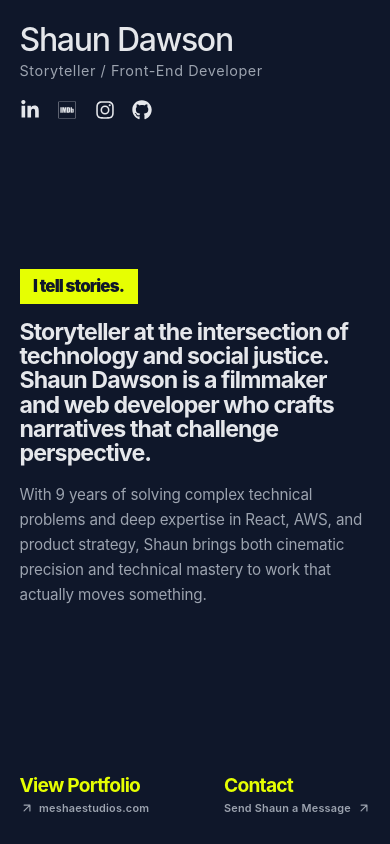
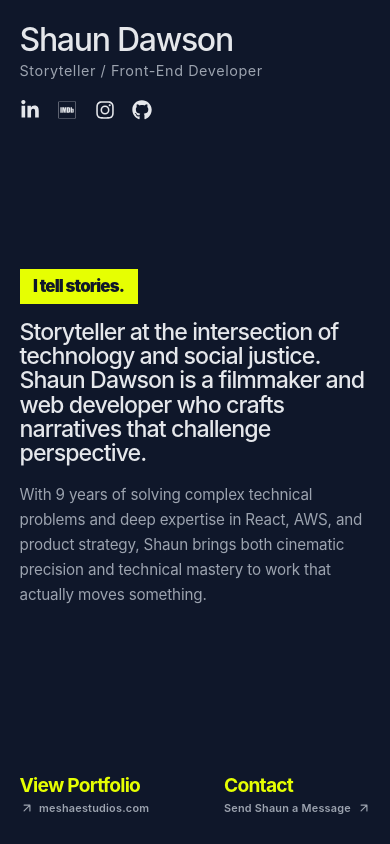
Before and after one commit to shaundawson/landing-page-nextjs-swiss, a Next.js app in the folder shaun-dawson-portfolio/: page / in a window 390 px wide. Built offline with nearby package versions, Linux system fonts and the light colour scheme.

Commit message:
Update globals.css

```diff
--- a/shaun-dawson-portfolio/app/globals.css
+++ b/shaun-dawson-portfolio/app/globals.css
@@ -628,8 +628,8 @@ body {
 
   /* Headline: readable but not dominating */
   .headline {
-    font-size: clamp(1.65rem, 5.5vw, 2.2rem);
-    font-weight: 700;
+    font-size: clamp(1.45rem, 5.5vw, 2.2rem);
+    font-weight: 500;
     line-height: 1.05;
     letter-spacing: -0.04em;
   }
```
